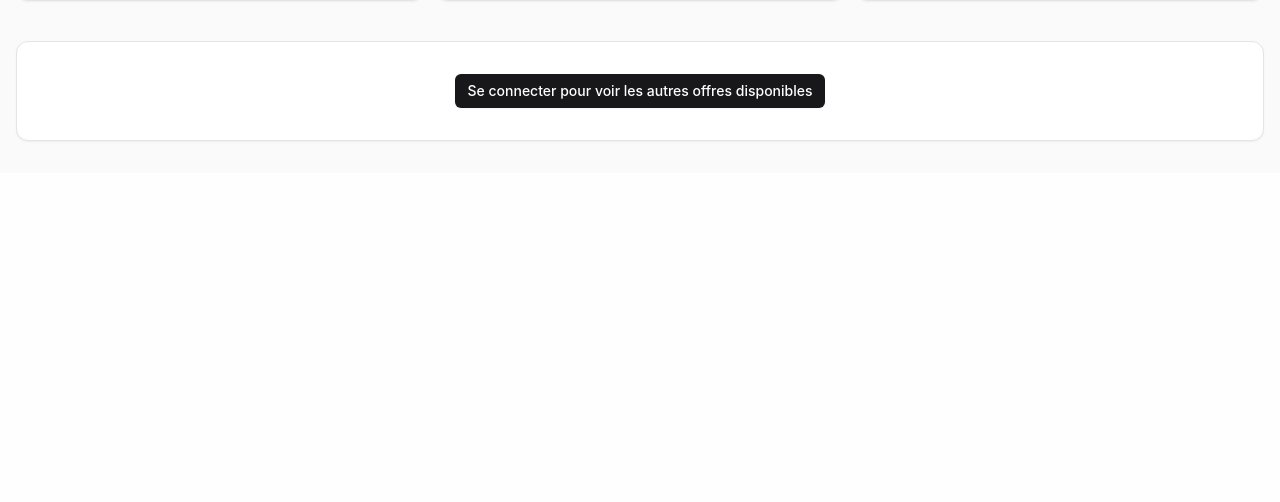
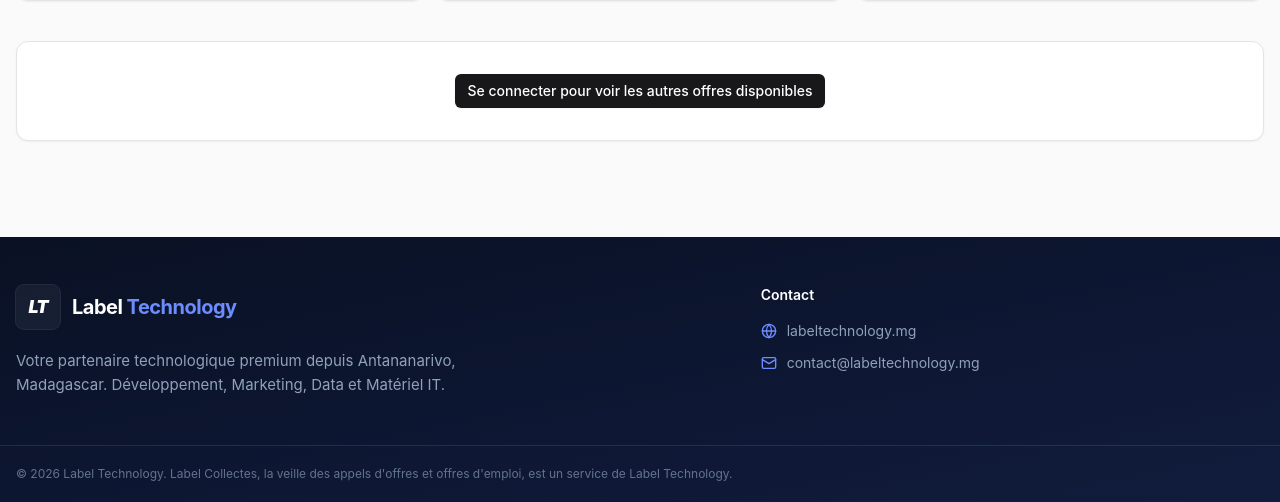
Before and after one commit to bry4ng4rrix/appels-offre, a Django app: page / in a window 1280 px wide. Shown: the part 817-1319 px from the top of the page. Before the commit the page ends 959 px from the top, so only its background shows below. Run offline with Django 5.2, Linux system fonts and the light colour scheme; data comes from the database, SQL or seed files in the repository; data that the repository does not hold is empty; parts of the project's set-up code (start-up, migrations or seed data) failed here and were passed over.

Commit message:
changement de forme avec des footer personaliser

```diff
--- a/static/css/styles.css
+++ b/static/css/styles.css
@@ -53,6 +53,16 @@ dialog[open] { animation: toast-entree .18s ease-out; }
 .carte-heros #continents path { transition: fill .3s ease; }
 .carte-heros:hover #continents path { fill: color-mix(in srgb, var(--carte-terre) 85%, var(--point-fond)); }
 
+/* --- Explications sous la carte (_carte_explications.html) --- */
+.expl-scene { background: var(--carte-mer); }
+.expl-terre { fill: var(--carte-terre); stroke: var(--carte-trait); stroke-width: 1; }
+@keyframes expl-clic { 0%, 100% { transform: translate(22px, 16px); } 40%, 65% { transform: none; } 50% { transform: scale(.85); } }
+@keyframes expl-liste { 0%, 48% { opacity: 0; transform: translateY(6px); } 56%, 88% { opacity: 1; transform: none; } 100% { opacity: 0; } }
+@keyframes expl-zoom { 0%, 100% { transform: scale(1); } 50% { transform: scale(1.4); } }
+.expl-curseur { transform-box: fill-box; transform-origin: 0 0; animation: expl-clic 3.2s ease-in-out infinite; }
+.expl-liste { animation: expl-liste 3.2s ease-in-out infinite; }
+.expl-zoom { transform-box: view-box; transform-origin: 70px 52px; animation: expl-zoom 5s ease-in-out infinite; }
+
 /* --- Cartes d'offres : entree en cascade, une fois --- */
 .apparait { animation: ligne-entree .5s cubic-bezier(.2,.8,.2,1) both; animation-delay: calc(min(var(--i, 0), 11) * 60ms + 100ms); }
 
--- /dev/null
+++ b/templates/_pied.html
@@ -0,0 +1,33 @@
+{% comment %}Pied de page de toutes les pages : l'editeur, Label Technology, et son contact.
+Toujours sombre, aux couleurs de Label Technology, quel que soit le theme.{% endcomment %}
+<footer class="mt-16 bg-gradient-to-br from-[#0a1124] via-[#0d1631] to-[#111c3d] text-slate-400">
+  <div class="mx-auto grid max-w-7xl gap-10 px-4 py-12 md:grid-cols-[minmax(0,1.4fr)_minmax(0,1fr)]">
+    <div>
+      <a href="https://labeltechnology.mg" target="_blank" rel="noopener" class="inline-flex items-center gap-3 focus-visible:outline-2 focus-visible:outline-offset-4 focus-visible:outline-indigo-400">
+        <span class="grid size-11 place-items-center rounded-lg bg-white/5 text-lg font-black italic tracking-tighter text-white ring-1 ring-white/10" aria-hidden="true">LT</span>
+        <span class="text-xl font-bold tracking-tight text-white">Label <span class="text-[#6d8dff]">Technology</span></span>
+      </a>
+      <p class="mt-5 max-w-md text-[15px] leading-relaxed">
+        Votre partenaire technologique premium depuis Antananarivo, Madagascar. Développement, Marketing, Data et Matériel IT.
+      </p>
+    </div>
+    <div class="text-sm">
+      <h2 class="font-semibold text-white">Contact</h2>
+      <ul class="mt-4 space-y-3">
+        <li class="flex items-center gap-2.5">
+          <svg class="size-4 shrink-0 text-[#6d8dff]" viewBox="0 0 24 24" fill="none" stroke="currentColor" stroke-width="2" stroke-linecap="round" stroke-linejoin="round" aria-hidden="true"><circle cx="12" cy="12" r="10"/><path d="M2 12h20M12 2a15 15 0 0 1 0 20M12 2a15 15 0 0 0 0 20"/></svg>
+          <a class="transition hover:text-white" href="https://labeltechnology.mg" target="_blank" rel="noopener">labeltechnology.mg</a>
+        </li>
+        <li class="flex items-center gap-2.5">
+          <svg class="size-4 shrink-0 text-[#6d8dff]" viewBox="0 0 24 24" fill="none" stroke="currentColor" stroke-width="2" stroke-linecap="round" stroke-linejoin="round" aria-hidden="true"><rect width="20" height="16" x="2" y="4" rx="2"/><path d="m22 7-10 6L2 7"/></svg>
+          <a class="transition hover:text-white" href="mailto:contact@labeltechnology.mg">contact@labeltechnology.mg</a>
+        </li>
+      </ul>
+    </div>
+  </div>
+  <div class="border-t border-white/10">
+    <p class="mx-auto max-w-7xl px-4 py-5 text-xs text-slate-500">
+      © {% now "Y" %} Label Technology. Label Collectes, la veille des appels d'offres et offres d'emploi, est un service de Label Technology.
+    </p>
+  </div>
+</footer>
--- a/templates/base.html
+++ b/templates/base.html
@@ -25,7 +25,7 @@
   <script src="https://unpkg.com/htmx.org@2.0.4/dist/htmx.min.js"></script>
   <link rel="stylesheet" href="{% static 'css/styles.css' %}">
 </head>
-<body class="min-h-screen bg-zinc-50 font-sans text-zinc-900 antialiased dark:bg-zinc-950 dark:text-zinc-100"
+<body class="flex min-h-screen flex-col bg-zinc-50 font-sans text-zinc-900 antialiased dark:bg-zinc-950 dark:text-zinc-100"
       hx-headers='{"X-CSRFToken": "{{ csrf_token }}"}'
       data-guide-page="{{ request.resolver_match.url_name|default:'' }}"{% if guide_auto %} data-guide-auto{% endif %}>
 
@@ -120,9 +120,11 @@
   </div>
 </header>
 
-<main class="mx-auto max-w-7xl px-4 py-8">
+<main class="mx-auto w-full max-w-7xl flex-1 px-4 py-8">
   {% block contenu %}{% endblock %}
 </main>
+
+{% include "_pied.html" %}
 
 <div id="toasts" class="pointer-events-none fixed inset-x-0 bottom-4 z-50 flex flex-col items-center gap-2 px-4" aria-live="polite"></div>
 
--- a/templates/offres/carte.html
+++ b/templates/offres/carte.html
@@ -63,4 +63,5 @@
 
 {% url 'web-carte-points' as points_url %}{% url 'web-liste' as liste_url %}
 {% include "offres/_carte_monde.html" %}
+{% include "offres/_carte_explications.html" %}
 {% endblock %}
--- a/templates/offres/carte_publique.html
+++ b/templates/offres/carte_publique.html
@@ -10,4 +10,5 @@
   {% url 'public-carte-points' as points_url %}{% url 'web-liste' as liste_url %}
   {% include "offres/_carte_monde.html" %}
 </div>
+{% include "offres/_carte_explications.html" %}
 {% endblock %}
```
Also changed, not shown: apps/offres/tests/test_views.py (+3 -1 lines), apps/offres/tests/test_vitrine.py (+14 -0 lines), templates/offres/_carte_explications.html (added, +85 -0 lines).
